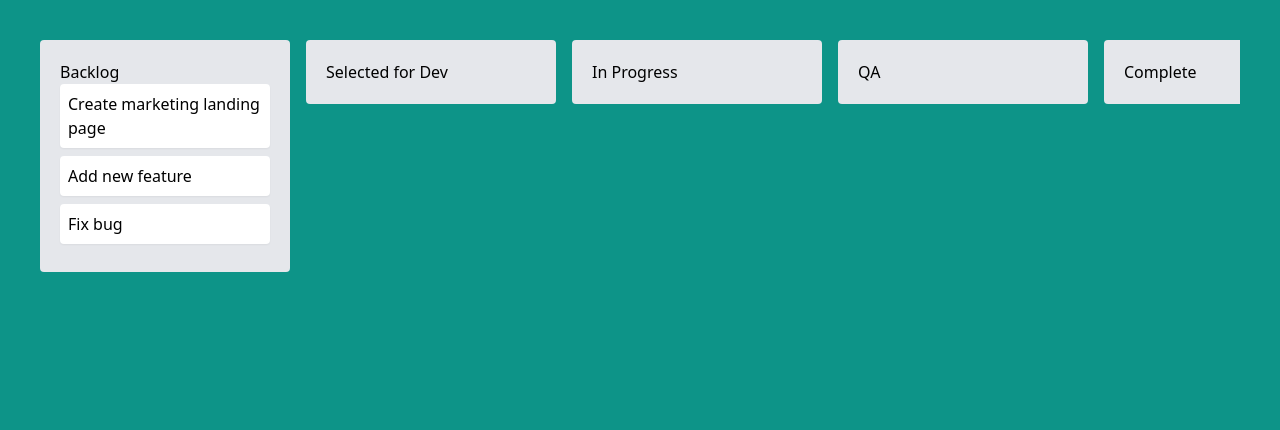
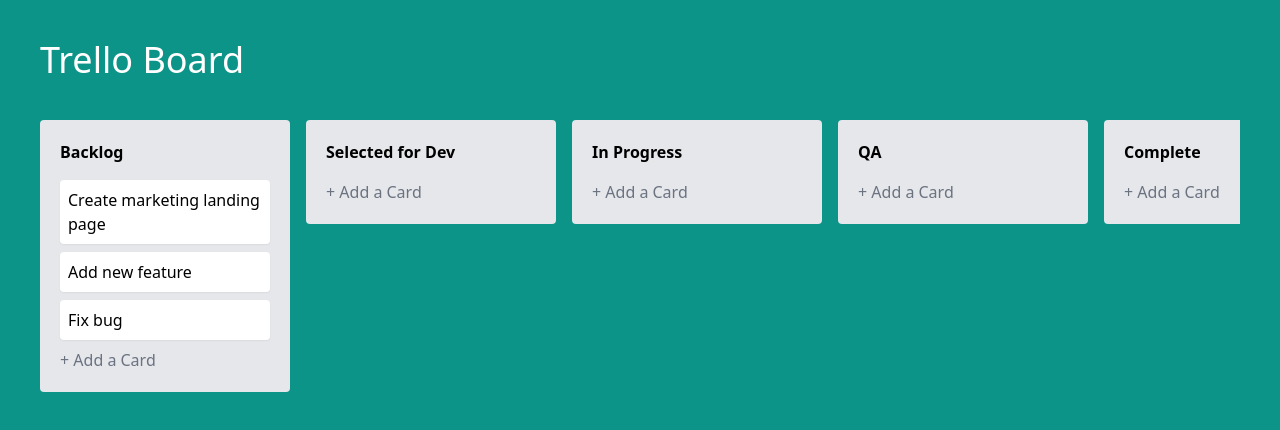
Before and after one commit to BenjaminChoron/trello-board, a Nuxt app: page / in a window 1280 px wide. Shown: the top 430 px of the page. Built offline with nearby package versions, Linux system fonts and the light colour scheme.

Commit message:
💄 Some styling

```diff
--- a/app.vue
+++ b/app.vue
@@ -1,5 +1,6 @@
 <template>
   <div class="p-10 h-[100dvh] bg-teal-600 overflow-auto">
+    <h1 class="text-4xl text-white flex items-center mb-10">Trello Board</h1>
     <TrelloBoard />
   </div>
 </template>
--- a/components/TrelloBoard.vue
+++ b/components/TrelloBoard.vue
@@ -38,12 +38,15 @@
       :key="column.id"
       class="column bg-gray-200 p-5 rounded min-w-[250px]"
     >
-      <header>{{ column.title }}</header>
+      <header class="font-bold mb-4">{{ column.title }}</header>
       <TrelloBoardTask
         v-for="task in column.tasks"
         :key="task.id"
         :task="task"
       />
+      <footer>
+        <button class="text-gray-500">+ Add a Card</button>
+      </footer>
     </div>
   </div>
 </template>
```
